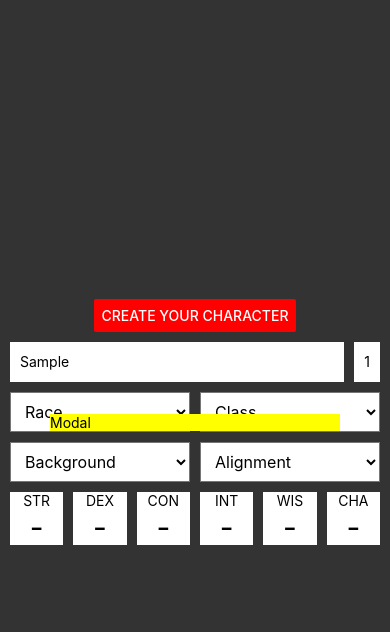
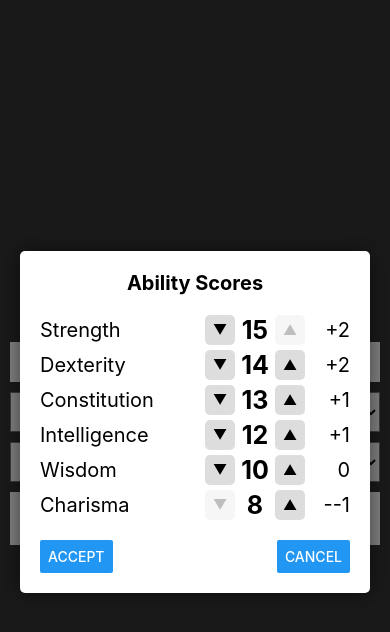
Before and after one commit to saltire/5eCharsheet, a React Native app: screen / in a window 390 px wide. Both pictures are taken after typing "Sample" into the empty fields and a click on the button "CREATE YOUR CHARACTER". Shown: the top 632 px of the page. Built offline with nearby package versions, Linux system fonts and the light colour scheme.

Commit message:
Add ability score editor with preset scores

```diff
--- a/src/Ability.js
+++ b/src/Ability.js
@@ -18,15 +18,19 @@ const styles = StyleSheet.create({
   },
 });
 
+export function mod(score) {
+  const modVal = score ? Math.floor(score / 2) - 5 : '';
+  const sign = score ? (modVal > 0 ? '+' : (modVal < 0 ? '-' : '')) : '';
+
+  return `${sign}${modVal}`;
+}
+
 export default function Ability({ label, score }) {
-  const mod = score && Math.floor(score / 2) - 5;
-  const sign = score && (mod > 0 ? '+' : (mod < 0 ? '-' : ''));
-
   return (
     <View style={styles.ability}>
       <Text style={styles.abilityText}>{label.slice(0, 3).toUpperCase()}</Text>
       <Text style={[styles.abilityText, styles.largeText]}>{score || '-'}</Text>
-      <Text style={styles.abilityText}>{sign}{mod}</Text>
+      <Text style={styles.abilityText}>{mod(score)}</Text>
     </View>
   );
 }
--- /dev/null
+++ b/src/AbilityEditor.js
@@ -0,0 +1,124 @@
+import React, { Component } from 'react';
+import { Button, StyleSheet, Text, TouchableOpacity, View } from 'react-native';
+
+import { mod } from './Ability';
+import { abilities as names } from './data';
+
+
+const styles = StyleSheet.create({
+  container: {
+    padding: 20,
+  },
+  header: {
+    marginBottom: 20,
+    fontSize: 20,
+    fontWeight: 'bold',
+    textAlign: 'center',
+  },
+  row: {
+    flexDirection: 'row',
+    marginBottom: 5,
+  },
+  name: {
+    flex: 1,
+    fontSize: 20,
+    lineHeight: 30,
+  },
+  value: {
+    width: 30,
+    marginHorizontal: 5,
+    fontSize: 25,
+    fontWeight: 'bold',
+    textAlign: 'center',
+    lineHeight: 30,
+  },
+  moveButton: {
+    width: 30,
+    height: 30,
+    borderRadius: 5,
+    backgroundColor: '#ddd',
+  },
+  moveButtonText: {
+    textAlign: 'center',
+    lineHeight: 30,
+  },
+  disabled: {
+    opacity: 0.25,
+  },
+  mod: {
+    width: 30,
+    marginStart: 15,
+    fontSize: 20,
+    textAlign: 'right',
+    lineHeight: 30,
+  },
+  bottomButtons: {
+    flexDirection: 'row',
+    justifyContent: 'space-between',
+    marginTop: 15,
+  },
+});
+
+const scores = [15, 14, 13, 12, 10, 8];
+
+export default class AbilityEditor extends Component {
+  constructor(props) {
+    super(props);
+
+    this.state = {
+      abilities: names.reduce((abs, name, i) => Object.assign(abs,
+        { [name]: props.abilities[name] || scores[i] }), {}),
+    };
+  }
+
+  switch(name1, name2) {
+    this.setState(({ abilities }) => ({
+      abilities: Object.assign({}, abilities, {
+        [name1]: abilities[name2],
+        [name2]: abilities[name1],
+      }),
+    }));
+  }
+
+  render() {
+    const { onAccept, onCancel } = this.props;
+    const { abilities } = this.state;
+
+    return (
+      <View style={styles.container}>
+        <Text style={styles.header}>Ability Scores</Text>
+
+        {Object.entries(abilities).map(([name, score], i) => (
+          <View key={name} style={styles.row}>
+            <Text style={styles.name}>{name}</Text>
+
+            <TouchableOpacity
+              style={[styles.moveButton, i === 5 ? styles.disabled : {}]}
+              disabled={i === 5}
+              activeOpacity={0.8}
+              onPress={() => this.switch(name, Object.keys(abilities)[i + 1])}
+            >
+              <Text style={styles.moveButtonText}>▼</Text>
+            </TouchableOpacity>
+            <Text style={styles.value}>{score}</Text>
+            <TouchableOpacity
+              style={[styles.moveButton, i === 0 ? styles.disabled : {}]}
+              disabled={i === 0}
+              activeOpacity={0.8}
+              onPress={() => this.switch(name, Object.keys(abilities)[i - 1])}
+            >
+              <Text style={styles.moveButtonText}>▲</Text>
+            </TouchableOpacity>
+
+            <Text style={styles.mod}>{mod(score)}</Text>
+          </View>
+        ))}
+
+        <View style={styles.bottomButtons}>
+          <Button title='Accept' onPress={() => onAccept(abilities)} />
+          <Button title='Cancel' onPress={onCancel} />
+        </View>
+      </View>
+    );
+  }
+}
--- a/src/App.js
+++ b/src/App.js
@@ -2,6 +2,7 @@ import React, { Component } from 'react';
 import { Button, Modal, StyleSheet, Text, TextInput, TouchableOpacity, View } from 'react-native';
 
 import Ability from './Ability';
+import AbilityEditor from './AbilityEditor';
 import Dropdown from './Dropdown';
 import { races, classes, backgrounds, alignments, abilities } from './data';
 
@@ -35,6 +36,21 @@ const styles = StyleSheet.create({
     backgroundColor: '#fff',
     lineHeight: 40,
   },
+  modalContainer: {
+    flex: 1,
+    justifyContent: 'center',
+    alignContent: 'center',
+    padding: 20,
+    backgroundColor: 'rgba(0, 0, 0, .5)',
+  },
+  modal: {
+    borderRadius: 5,
+    backgroundColor: 'white',
+    elevation: 10,
+    shadowColor: 'black',
+    shadowOpacity: 0.5,
+    shadowRadius: 20,
+  },
 });
 
 export default class App extends Component {
@@ -49,14 +65,20 @@ export default class App extends Component {
         class: '',
         background: '',
         alignment: '',
-        abilities: abilities.reduce((abs, ab) => Object.assign(abs, { [ab]: null }), {}),
+        abilities: abilities.reduce((abs, name) => Object.assign(abs, { [name]: null }), {}),
       },
       modal: null,
     };
+
+    this.closeModal = this.closeModal.bind(this);
   }
 
   updateChar(prop, value) {
     this.setState(({ char }) => ({ char: Object.assign({}, char, { [prop]: value }) }));
+  }
+
+  closeModal() {
+    this.setState({ modal: null });
   }
 
   render() {
@@ -69,9 +91,7 @@ export default class App extends Component {
             title='Create your character'
             color='red'
             onPress={() => this.setState({ modal: 'basic' })}
-          >
-            Create your character
-          </Button>
+          />
         </View>
 
         <View style={styles.row}>
@@ -117,7 +137,7 @@ export default class App extends Component {
           />
         </View>
 
-        <TouchableOpacity onPress={() => this.setState({ modal: 'abilities' })}>
+        <TouchableOpacity activeOpacity={0.8} onPress={() => this.setState({ modal: 'abilities' })}>
           <View style={styles.row}>
             {abilities.map(ability => (
               <Ability
@@ -133,11 +153,18 @@ export default class App extends Component {
           visible={!!modal}
           transparent
           animationType='fade'
-          onRequestClose={() => this.setState({ modal: null })}
+          onRequestClose={this.closeModal}
         >
-          <View style={{ flex: 1, justifyContent: 'center', alignContent: 'center', margin: 50 }}>
-            <View style={{ backgroundColor: 'yellow' }}>
-              <Text>Modal</Text>
+          <View style={styles.modalContainer}>
+            <View style={styles.modal}>
+              <AbilityEditor
+                abilities={char.abilities}
+                onAccept={(values) => {
+                  this.updateChar('abilities', values);
+                  this.closeModal();
+                }}
+                onCancel={this.closeModal}
+              />
             </View>
           </View>
         </Modal>
```
